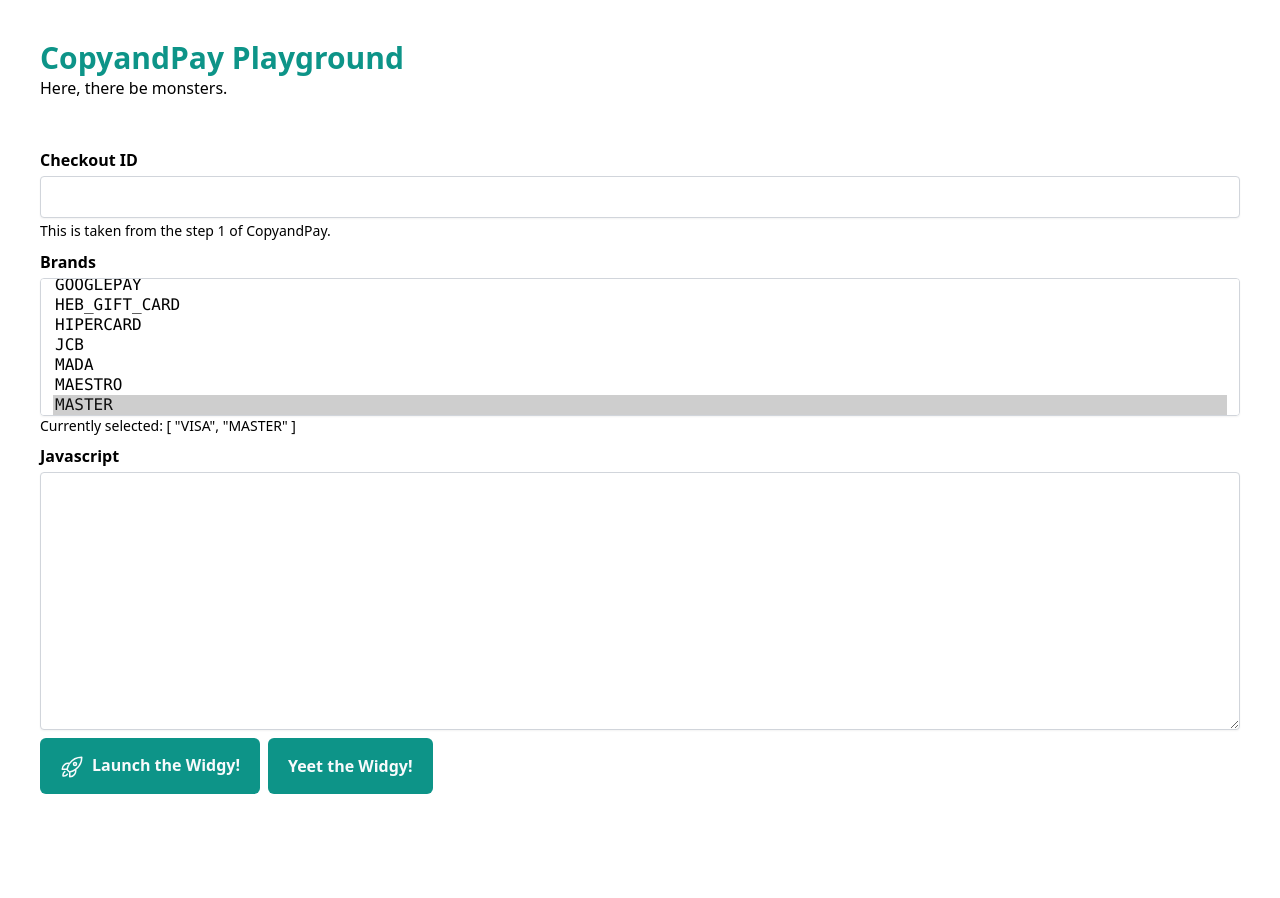
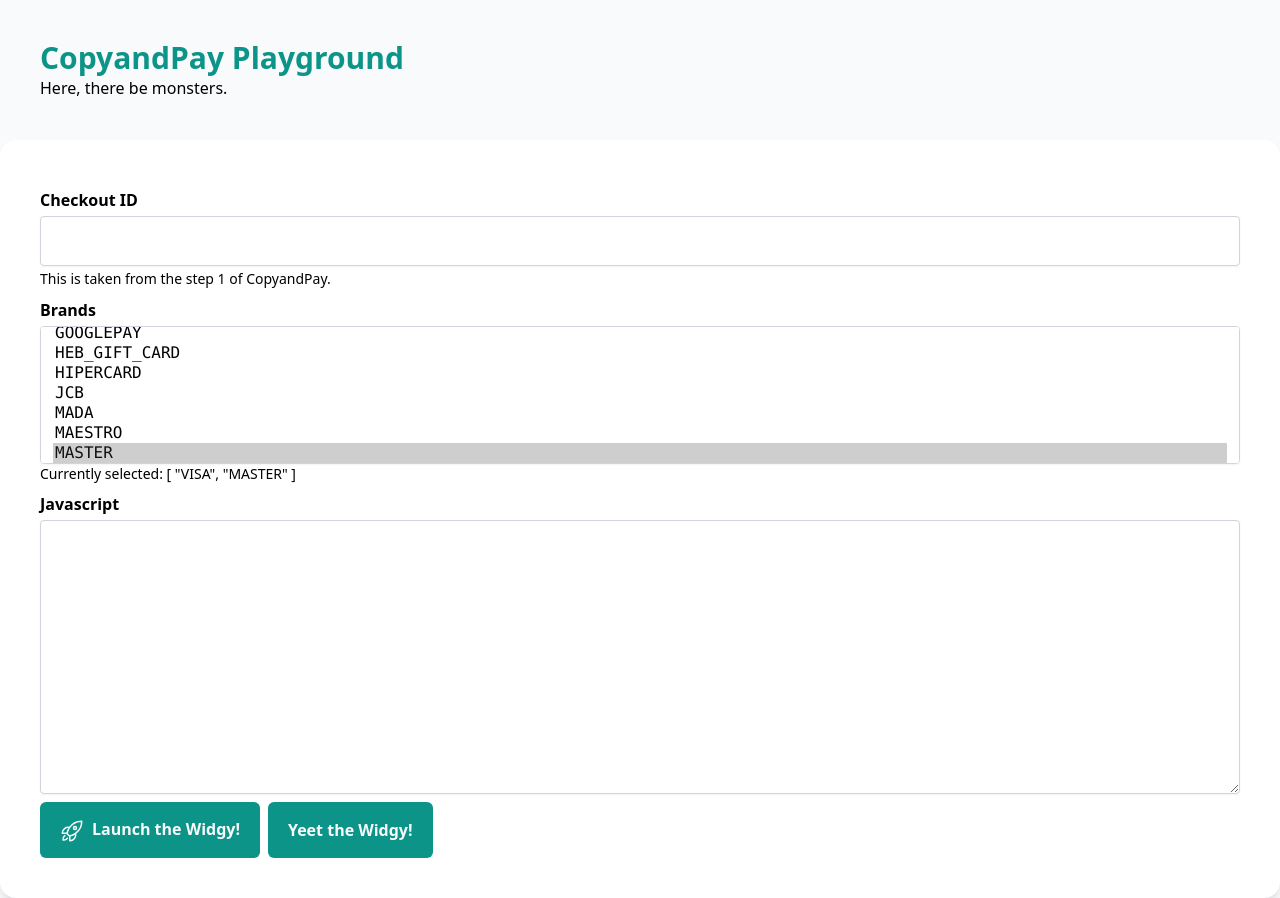
Before and after one commit to veib6247/cnp-pg, a Vue app: page / in a window 1280 px wide. Before the commit the page ends 834 px from the top, so only its background shows below. Built offline with nearby package versions, Linux system fonts and the light colour scheme.

Commit message:
custom padding on some inputs

```diff
--- a/index.html
+++ b/index.html
@@ -6,7 +6,7 @@
     <meta name="viewport" content="width=device-width, initial-scale=1.0" />
     <title>CopyandPay Playground</title>
   </head>
-  <body>
+  <body class="bg-slate-50">
     <div>
       <div id="app"></div>
       <script type="module" src="/src/main.ts"></script>
--- a/src/App.vue
+++ b/src/App.vue
@@ -43,7 +43,7 @@
 <template>
   <HeroSection />
 
-  <section class="container mx-auto p-10">
+  <section class="container mx-auto bg-white p-10 rounded-2xl shadow-lg">
     <!-- get checkout ID from user -->
     <UserInput label="Checkout ID" helper-text="This is taken from the step 1 of CopyandPay." v-model="checkoutId" />
 
--- a/src/components/CnpWidget.vue
+++ b/src/components/CnpWidget.vue
@@ -35,7 +35,7 @@
 </script>
 
 <template>
-  <div class="mt-2">
+  <div class="mt-10">
     <form action="https://docs.oppwa.com/tutorials/integration-guide" class="paymentWidgets" :data-brands="brands"></form>
   </div>
 </template>
--- a/src/components/HeroSection.vue
+++ b/src/components/HeroSection.vue
@@ -1,5 +1,5 @@
 <template>
-  <section class="container mx-auto px-10 pt-10">
+  <section class="container mx-auto px-10 pt-10 pb-10">
     <h1 class="text-3xl font-bold text-teal-600">
       CopyandPay Playground
     </h1>
--- a/src/components/SubmitButton.vue
+++ b/src/components/SubmitButton.vue
@@ -19,7 +19,7 @@
 <template>
   <div class="mt-2">
     <button
-      class="bg-teal-600 h-14 py-3 px-5 rounded-md font-bold text-slate-50 transition hover:bg-teal-500  active:scale-95 space-x-2"
+      class="bg-teal-600 h-14 py-3 px-5 rounded-md font-bold text-slate-50 transition hover:bg-teal-500  active:scale-95 focus:border-sky-300 focus:ring focus:ring-sky-300 focus:ring-opacity-30 space-x-2"
       @click="$emit('submitData')">
       <LaunchIcon v-if="showIcon" />
       <span>
--- a/src/components/UserInput.vue
+++ b/src/components/UserInput.vue
@@ -22,7 +22,7 @@
   <div class="mt-2">
     <label class="block font-semibold">{{ label }}</label>
     <input type="text"
-      class="mt-1 block font-mono w-full rounded border-gray-300 shadow-sm transition focus:border-sky-300 focus:ring focus:ring-sky-300 focus:ring-opacity-30"
+      class="mt-1 p-3 block font-mono w-full rounded border-gray-300 shadow-sm transition focus:border-sky-300 focus:ring focus:ring-sky-300 focus:ring-opacity-30"
       :value="modelValue" @input="$emit('update:modelValue', ($event.target as HTMLInputElement).value)">
     <label class="text-sm" v-if="helperText">{{ helperText }}</label>
   </div>
--- a/src/components/UserTextArea.vue
+++ b/src/components/UserTextArea.vue
@@ -18,7 +18,7 @@
 
     <label class="block font-semibold">{{ label }}</label>
     <textarea rows="10"
-      class="mt-1 block font-mono w-full rounded border-gray-300 shadow-sm transition focus:border-sky-300 focus:ring focus:ring-sky-300 focus:ring-opacity-30"
+      class="mt-1 p-4 block font-mono w-full rounded border-gray-300 shadow-sm transition focus:border-sky-300 focus:ring focus:ring-sky-300 focus:ring-opacity-30"
       :value="modelValue" @input="$emit('update:modelValue', ($event.target as HTMLInputElement).value)"></textarea>
   </div>
 </template>
```
